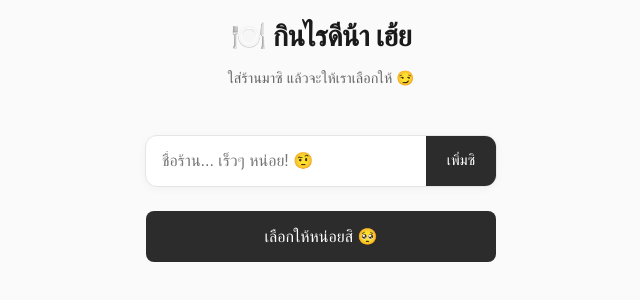
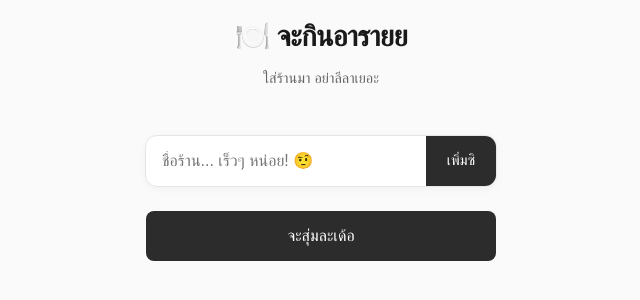
Before and after one commit to TANFORWORK/Randomfood, a React (Vite) app: page / in a window 1280 px wide. Shown: the top 300 px of the page, without its empty margins (319-959 px from the left). Built offline with nearby package versions, Linux system fonts and the light colour scheme.

Commit message:
first commit

```diff
--- a/src/pages/RandomFood/components/foodlist.tsx
+++ b/src/pages/RandomFood/components/foodlist.tsx
@@ -33,7 +33,7 @@ const RandomFoodPicker = () => {
   ];
 
   const lazyButtonTexts = [
-    "เลือกให้หน่อยสิ 🥺",
+    "จะสุ่มละเด้อ ",
     "กดซิ... ขี้เกียจเหรอ? 😏",
     "มาสิ มาสิ กดเร็ว! 🤪",
     "จะกดหรือเปล่าวะ? 😤",
@@ -158,7 +158,7 @@ const RandomFoodPicker = () => {
             lineHeight: "1.2",
           }}
         >
-          🍽️ {clickCount > 5 ? "กินไรก็ได้แล้วว!" : "กินไรดีน้า เฮ้ย"}
+          🍽️ {clickCount > 5 ? "กินไรก็ได้แล้วว!" : "จะกินอารายย"}
         </h1>
         <p
           style={{
@@ -171,7 +171,7 @@ const RandomFoodPicker = () => {
         >
           {clickCount > 3
             ? "เร็วๆ หน่อยสิ หิวแล้ว! 😠"
-            : "ใส่ร้านมาซิ แล้วจะให้เราเลือกให้ 😏"}
+            : "ใส่ร้านมา อย่าลีลาเยอะ"}
         </p>
       </div>
 
```
